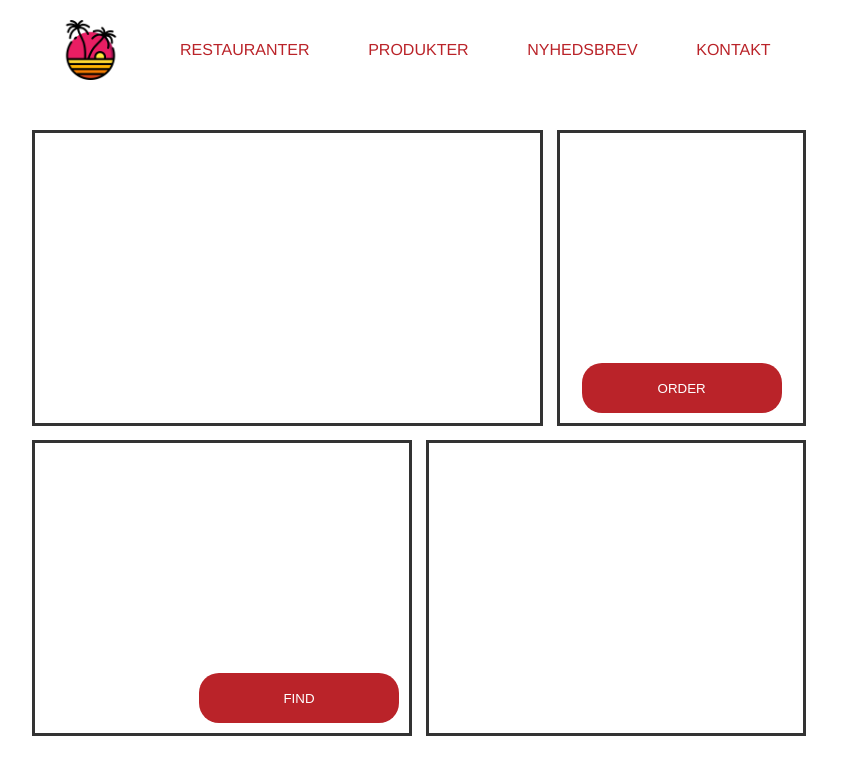
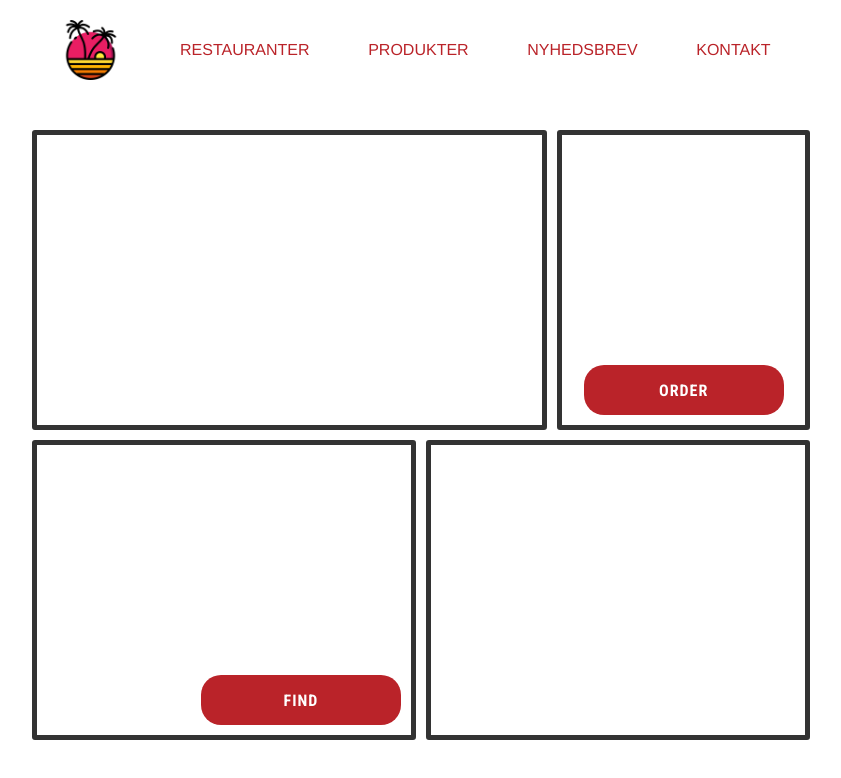
Before and after one commit to gawema/sundown-boulevard-gui, a React (Create React App) app: page / in a window 1280 px wide. Shown: the top 778 px of the page, without its empty margins (224-1065 px from the left). Built offline with nearby package versions, Linux system fonts and the light colour scheme.

Commit message:
adjusted some styling

```diff
--- a/src/components/Button.css
+++ b/src/components/Button.css
@@ -5,6 +5,11 @@ button {
 	height: 50px;
 	background-color: #BA2329;
 	color: white;
+	text-decoration: uppercase;
+	letter-spacing: 1px;
+    font-family: 'Roboto Condensed';
+    font-size: 1rem;
+    font-weight: bold;
 	border-radius: 20px;
 	border: none;
 	outline: none;
--- a/src/index.css
+++ b/src/index.css
@@ -1,6 +1,9 @@
+@import url('https://fonts.googleapis.com/css2?family=Roboto+Condensed:wght@300;400;700&display=swap');
+
+
 body {
   margin: 0;
-  font-family: 'Helvetica Neue';
+  font-family: 'Helvetica Neue', 'Roboto Condensed', sans-serif;
   -webkit-font-smoothing: antialiased;
   -moz-osx-font-smoothing: grayscale;
   box-sizing: border-box;
@@ -22,3 +25,11 @@ a {
 .secondary-font-color {
 	color: #007DDB;
 }
+
+.box {
+  border-radius: 3px;
+	border: 5px solid #333;
+	width: 100%;
+	height: 100%;
+	display: flex;
+}
--- a/src/screens/Drinks.css
+++ b/src/screens/Drinks.css
@@ -1,9 +1,3 @@
-.box {
-	border: 3px solid #333;
-	width: 100%;
-	height: 100%;
-	display: flex;
-}
 
 .driks {
 	grid-row-start: 1;
--- a/src/screens/Home.css
+++ b/src/screens/Home.css
@@ -1,10 +1,3 @@
-.box {
-	border: 3px solid #333;
-	width: 100%;
-	height: 100%;
-	display: flex;
-
-}
 
 .slideshow {
 	grid-column-start: 1;
--- a/src/screens/Meals.css
+++ b/src/screens/Meals.css
@@ -1,10 +1,3 @@
-.box {
-	border: 3px solid #333;
-	width: 100%;
-	height: 100%;
-	display: flex;
-
-}
 
 .meal {
 	grid-row-start: 1;
@@ -13,8 +6,11 @@
 	grid-column-end: 5;
 
 	display: grid;
-	grid-template-rows: 1fr 1fr;
+	grid-template-rows: 1fr 1fr auto;
 }
 .meal img {
-	border-bottom: 3px solid #333;
+	border-bottom: none;
 }
+.meal div {
+	margin-bottom: 10px;
+}
--- a/src/screens/Meals.js
+++ b/src/screens/Meals.js
@@ -1,14 +1,26 @@
 import React from 'react';
 import './Meals.css'
+import Button from '../components/Button'
+import { useHistory } from "react-router-dom";
 import OrderStatusBox from '../components/OrderStatusBox'
 
 const Meals = () => {
+	const history = useHistory();
+
 
 	return (
 		<>
-			<div className="meal box">
-				<img src={null} alt="Meals" />
-				<div className="meal-description"></div>
+			<div className="meal">
+				<img src={null} alt="Meals" className="box"/>
+				<div className="meal-description box"></div>
+				<Button command="GENERATE NEW" onClick={() => {
+					history.push({
+						pathname: "/",
+					})
+				}}
+				style={{
+					margin: "20px 0 0 auto"
+				}}/>
 			</div>
 			<OrderStatusBox command="NEXT" nextStep="select-drinks"/>
 		</>
--- a/src/screens/Order.css
+++ b/src/screens/Order.css
@@ -1,10 +1,3 @@
-.box {
-	border: 3px solid #333;
-	width: 100%;
-	height: 100%;
-	display: flex;
-
-}
 
 .order {
 	grid-row-start: 1;
--- a/src/screens/Receipt.css
+++ b/src/screens/Receipt.css
@@ -1,9 +1,3 @@
-.box {
-	border: 3px solid #333;
-	width: 100%;
-	height: 100%;
-	display: flex;
-}
 
 .receipt {
 	grid-row-start: 1;
```
